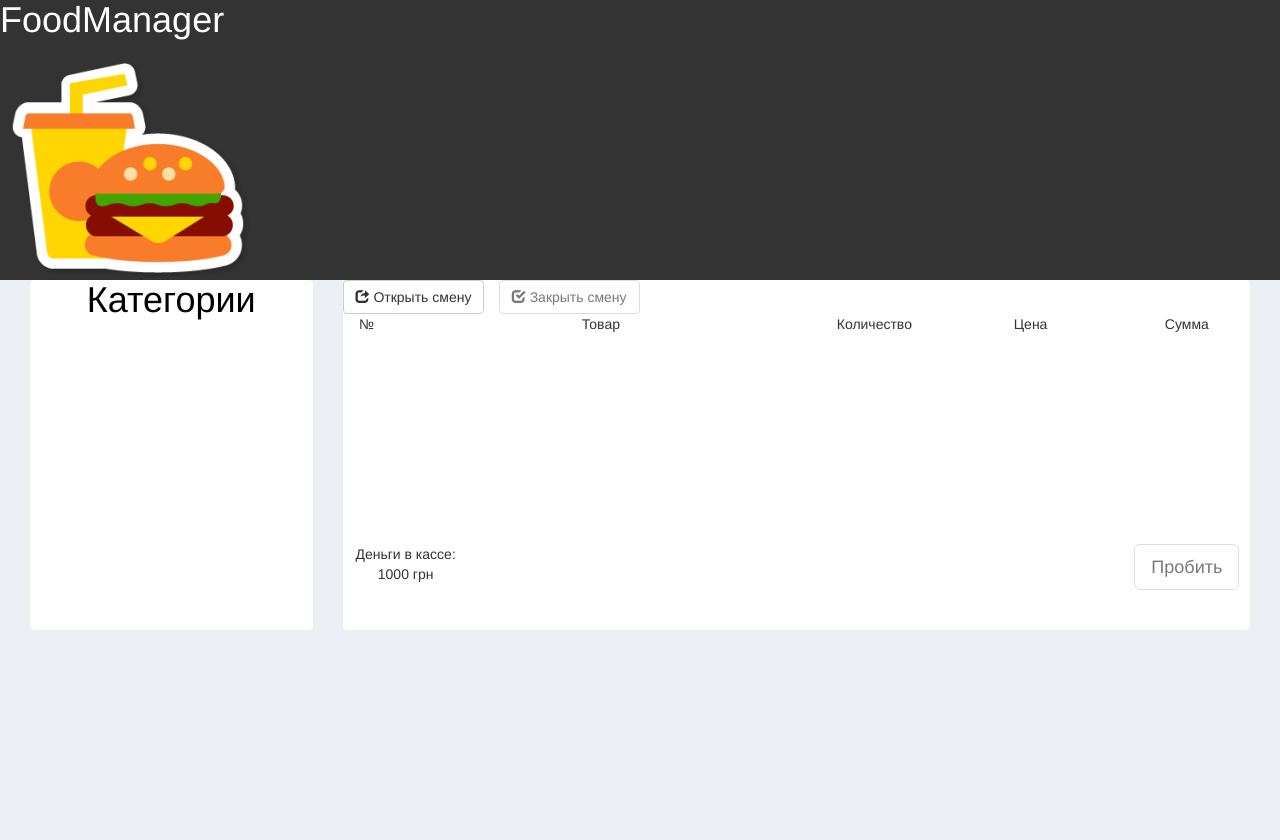
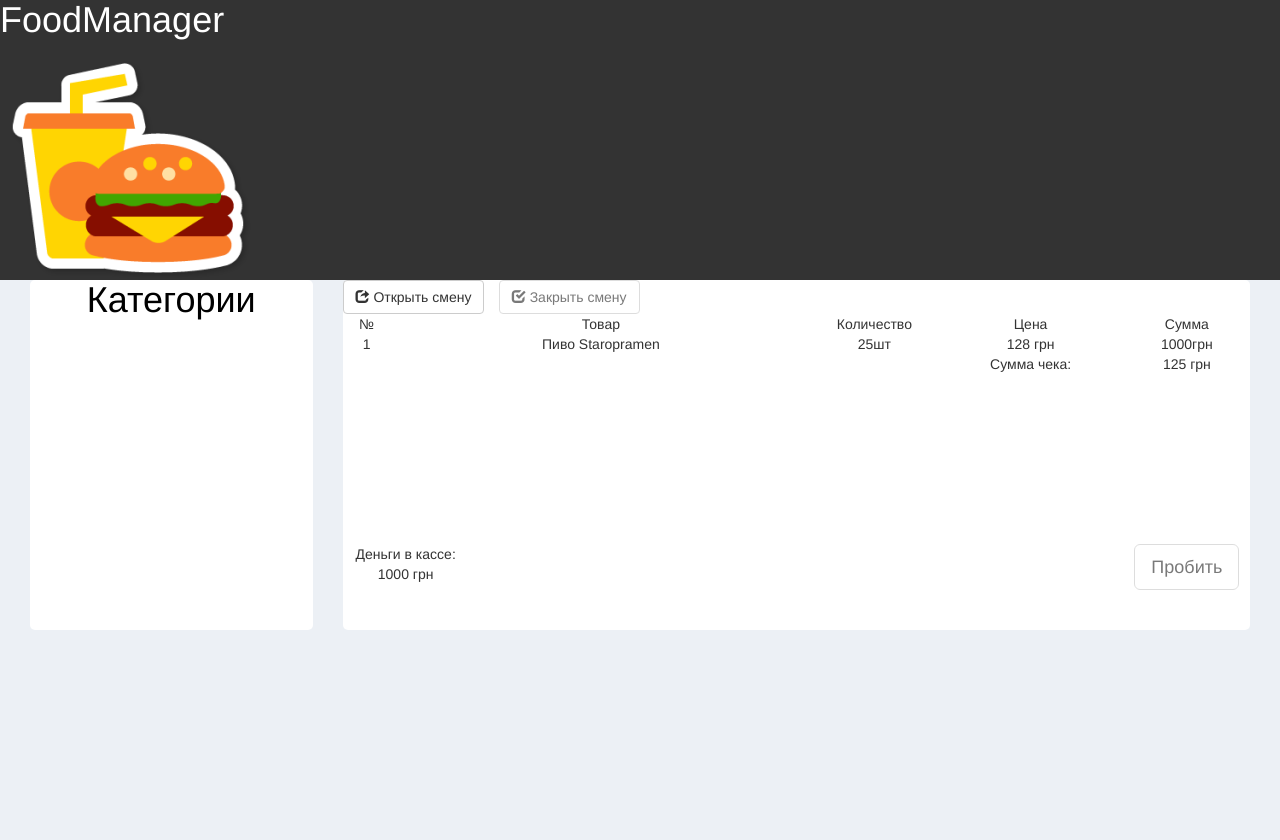
Before and after one commit to AlexPutrya/csf, a Flask app: page /cashbox in a window 1280 px wide. Run offline with Flask 2, Linux system fonts and the light colour scheme; data that the repository does not hold is empty; some libraries are stand-ins or nearby versions.

Commit message:
Full form of cashbox

```diff
--- a/app/templates/cashbox.html
+++ b/app/templates/cashbox.html
@@ -27,7 +27,7 @@
 							<button class="btn btn-default disabled" id="close-cashbox"><span class="glyphicon glyphicon-check"></span> Закрыть смену</button>
 						</div>
 					</div>
-					<!--ряд списка товаров в корзине-->
+					<!--ряд заголовка корзины-->
 					<div class="row" id='product-title'>
 						<div class="col-md-1">№</div>
 						<div class="col-md-5">Товар</div>
@@ -35,8 +35,23 @@
 						<div class="col-md-2">Цена</div>
 						<div class="col-md-2">Сумма</div>
 					</div>
-					<div class="row" id='product-list'>
+					<!--блок для списка продкутов-->
+					<div id='product-list'>
+						<!--ряд елемента корзины-->
+						<div class="row product">
+							<div class="col-md-1">1</div>
+							<div class="col-md-5">Пиво Staropramen</div>
+							<div class="col-md-2">25шт</div>
+							<div class="col-md-2">128 грн</div>
+							<div class="col-md-2">1000грн</div>
+						</div>
+						<!--ряд с суммой чека-->
+						<div class="row">
+							<div class="col-md-2 col-md-offset-8">Сумма чека:</div>
+							<div class="col-md-2">125 грн</div>
+						</div>
 					</div>
+					<!--нижний тулбар с кнопкой пробить и общим количеством денег в кассе-->
 					<div class="row" id="footer-toolbar">
 						<div class="col-md-2">
 							<p>Деньги в кассе: <br>
```
